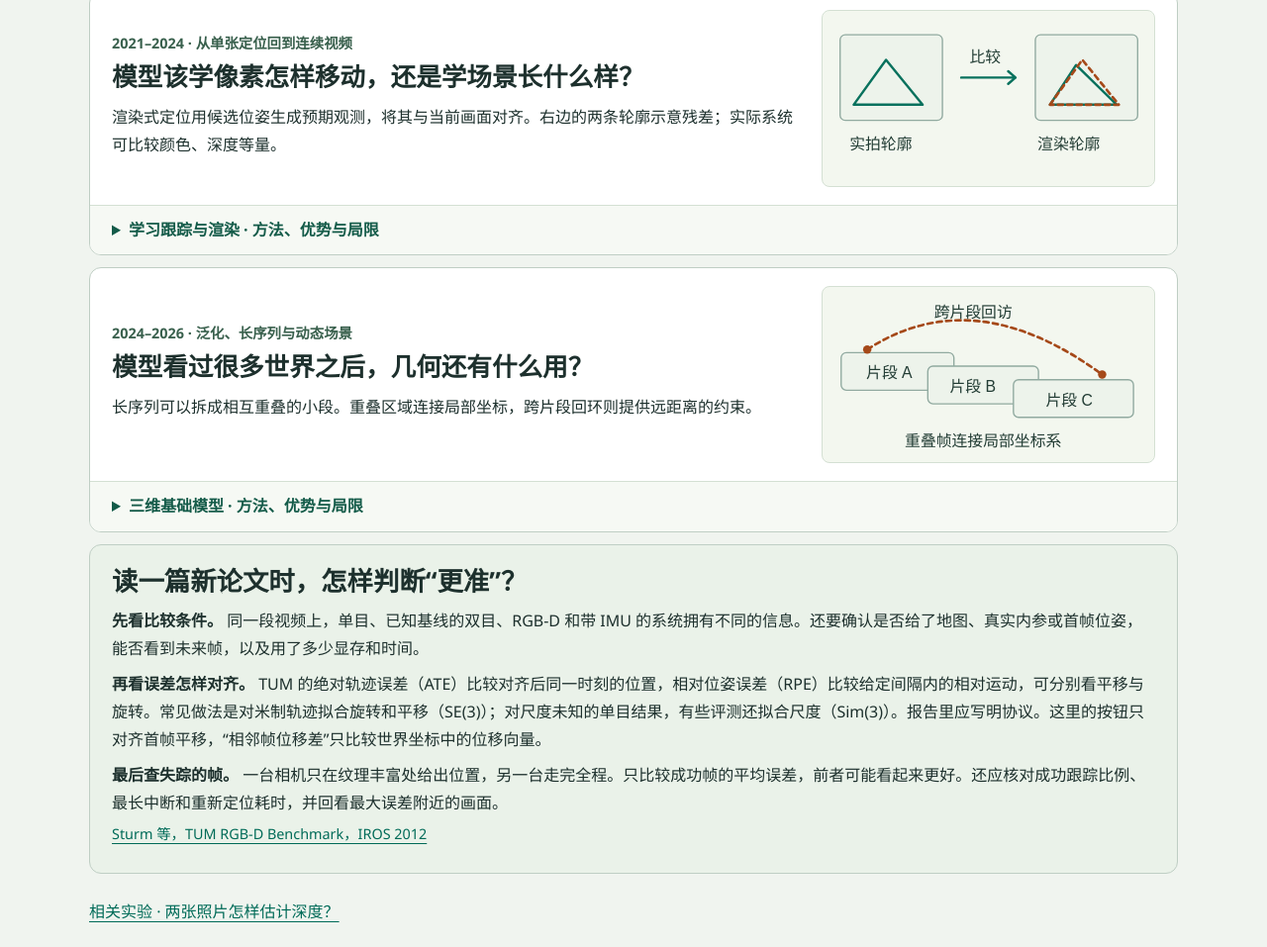
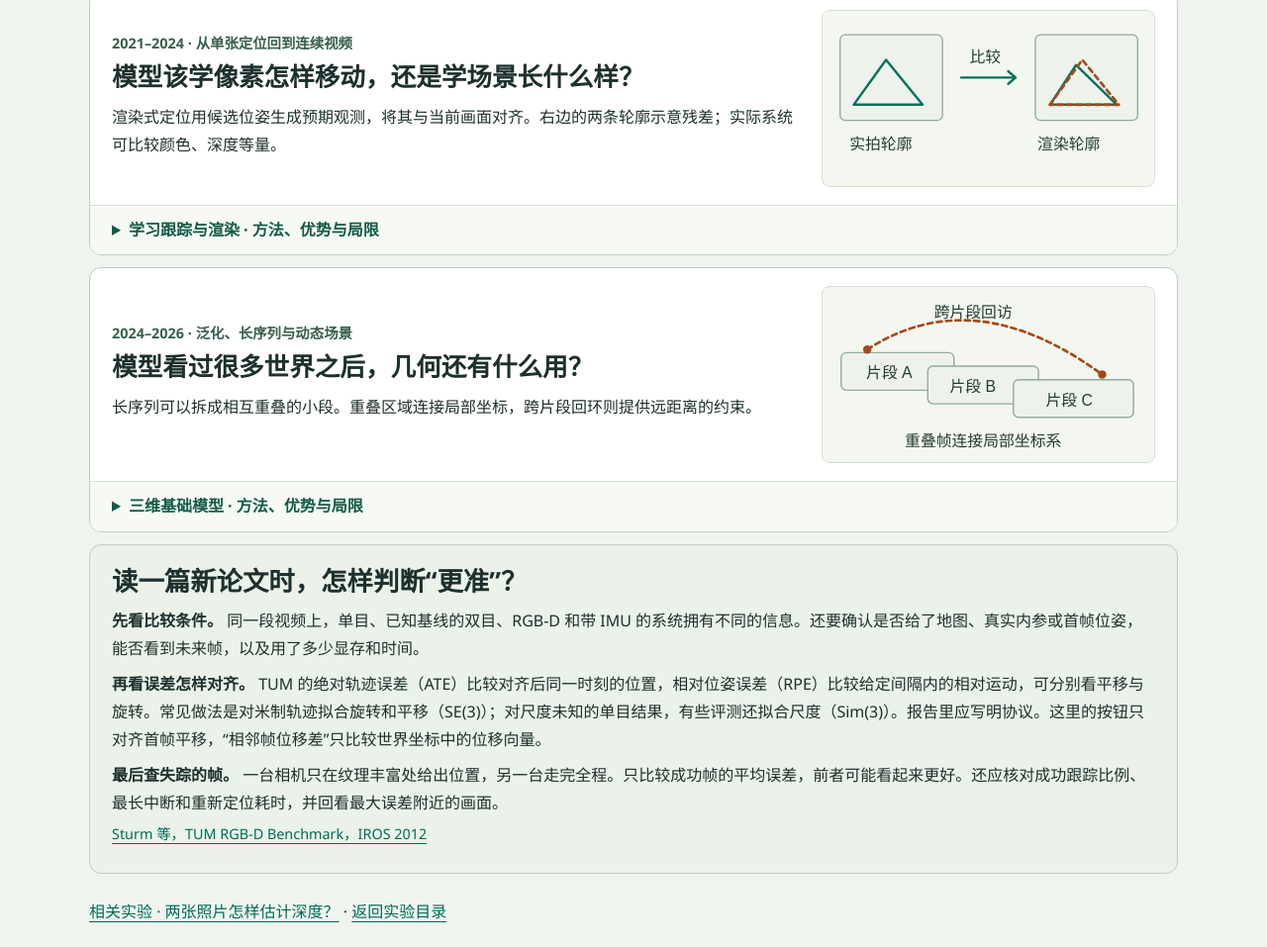
Before and after one commit to ChenYueqi2024/trajectory-replay, a website with bundled scripts: page index.html in a window 1280 px wide. Shown: the part 4549-5506 px from the top of the page at 99% size. Built offline with nearby package versions, Linux system fonts and the light colour scheme.

Commit message:
Add a return link to the interactive experiment directory

```diff
--- a/index.html
+++ b/index.html
@@ -89,4 +89,4 @@
 <p><b>再看误差怎样对齐。</b> TUM 的绝对轨迹误差（ATE）比较对齐后同一时刻的位置，相对位姿误差（RPE）比较给定间隔内的相对运动，可分别看平移与旋转。常见做法是对米制轨迹拟合旋转和平移（SE(3)）；对尺度未知的单目结果，有些评测还拟合尺度（Sim(3)）。报告里应写明协议。这里的按钮只对齐首帧平移，“相邻帧位移差”只比较世界坐标中的位移向量。</p>
 <p><b>最后查失踪的帧。</b> 一台相机只在纹理丰富处给出位置，另一台走完全程。只比较成功帧的平均误差，前者可能看起来更好。还应核对成功跟踪比例、最长中断和重新定位耗时，并回看最大误差附近的画面。<span class="citations"><a href="https://cvg.cit.tum.de/_media/spezial/bib/sturm12iros.pdf">Sturm 等，TUM RGB-D Benchmark，IROS 2012</a></span></p>
 </section></section>
-<footer><a href="https://chenyueqi2024.github.io/viewpoint-playground/photo/">相关实验 · 两张照片怎样估计深度？</a></footer></main></body></html>
+<footer><a href="https://chenyueqi2024.github.io/viewpoint-playground/photo/">相关实验 · 两张照片怎样估计深度？</a> · <a href="/explore/">返回实验目录</a></footer></main></body></html>
```
